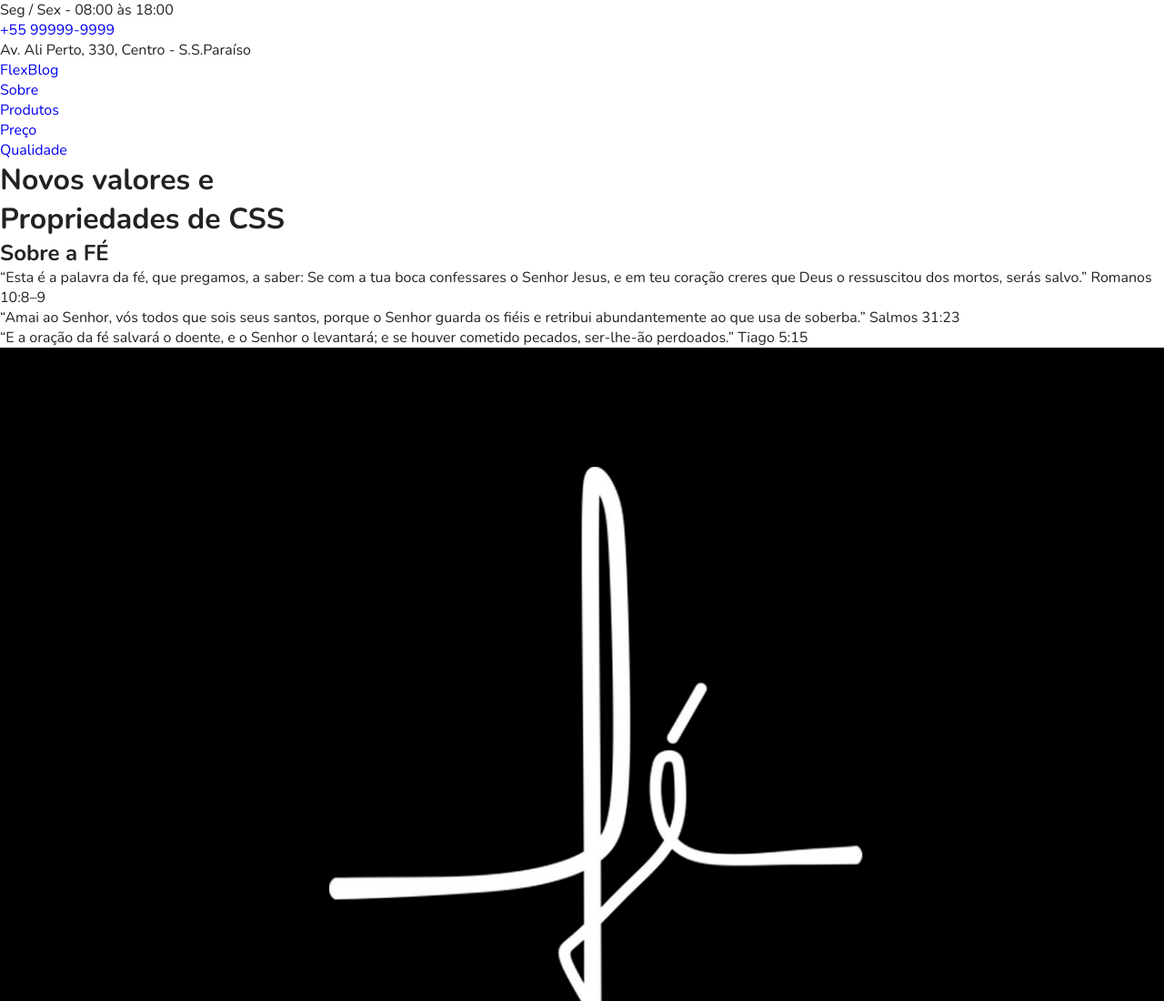
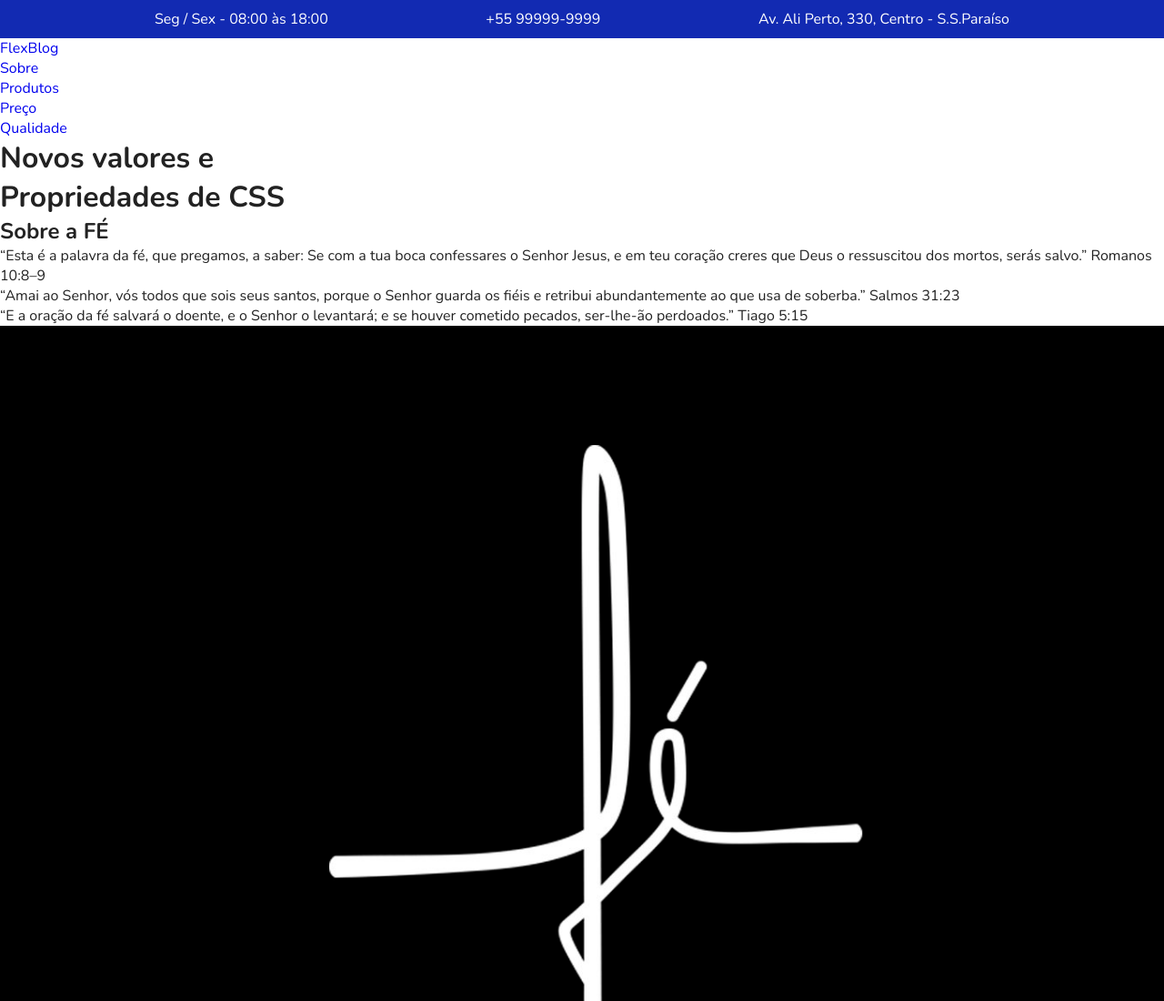
Before and after one commit to jeanpaulinossp/CSS-Estudos, a plain HTML site: page FlexBlog/index.html in a window 1280 px wide. Shown: the top 1100 px of the page at 91% size. Drawn offline with nearby package versions, Linux system fonts and the light colour scheme.

Commit message:
Edição das informações do SuperInfo que ficam no tipo do site

```diff
--- a/FlexBlog/css/style.css
+++ b/FlexBlog/css/style.css
@@ -1,3 +1,5 @@
+/* Reset CSS */
+
 body,
 h1,
 h2,
@@ -30,3 +32,28 @@ img {
 * {
   box-sizing: border-box;
 }
+
+/* SuperInfo */
+
+.superinfo-bg {
+  background: #122ab2;
+  color: #fff;
+}
+
+.superinfo {
+  max-width: 960px;
+  margin: 0 auto;
+  display: flex;
+  justify-content: space-between;
+  flex-wrap: wrap;
+  padding-top: 10px;
+}
+
+.superinfo p,
+.superinfo a {
+  margin: 0 10px 10px 10px;
+}
+
+.superinfo a {
+  color: #fff;
+}
```
